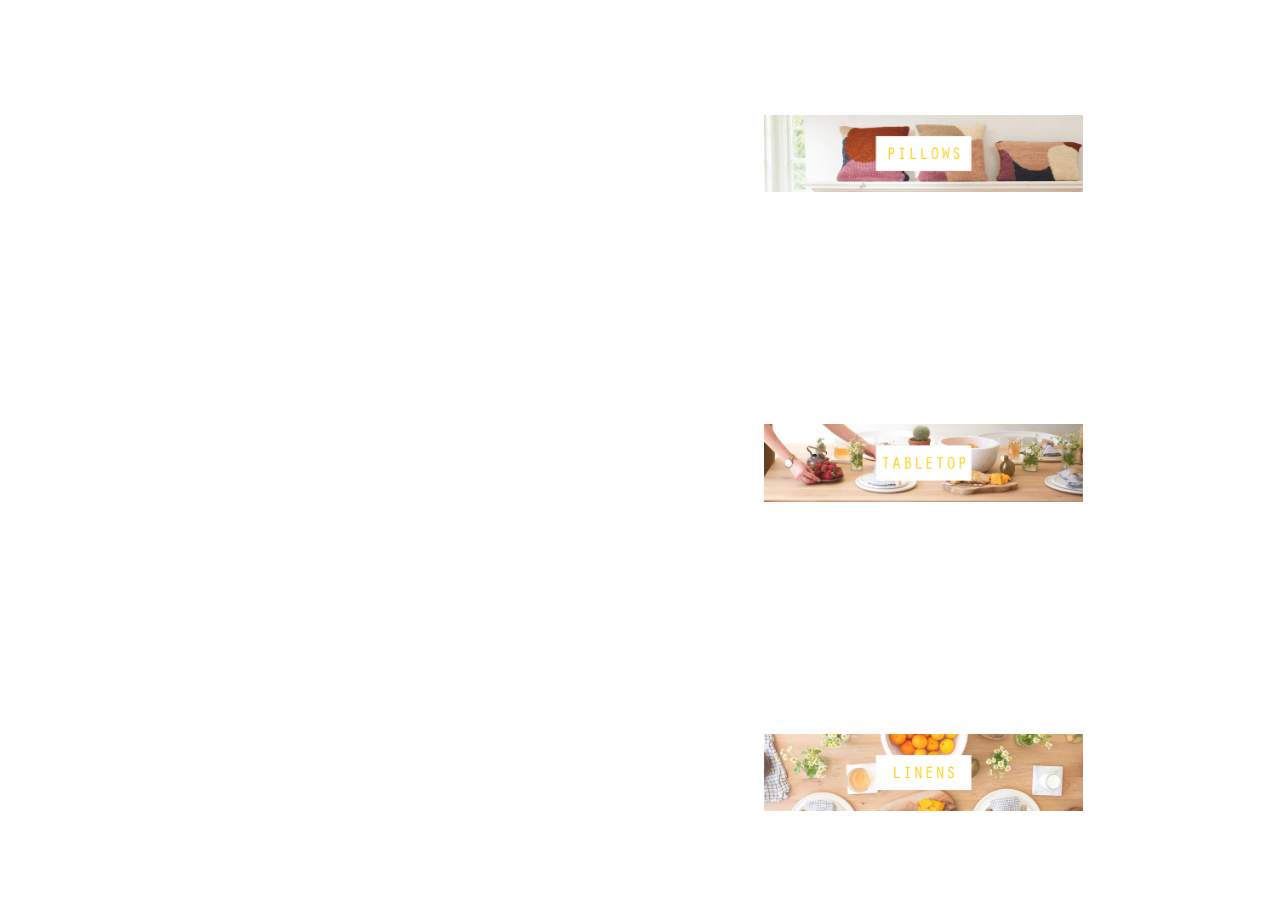
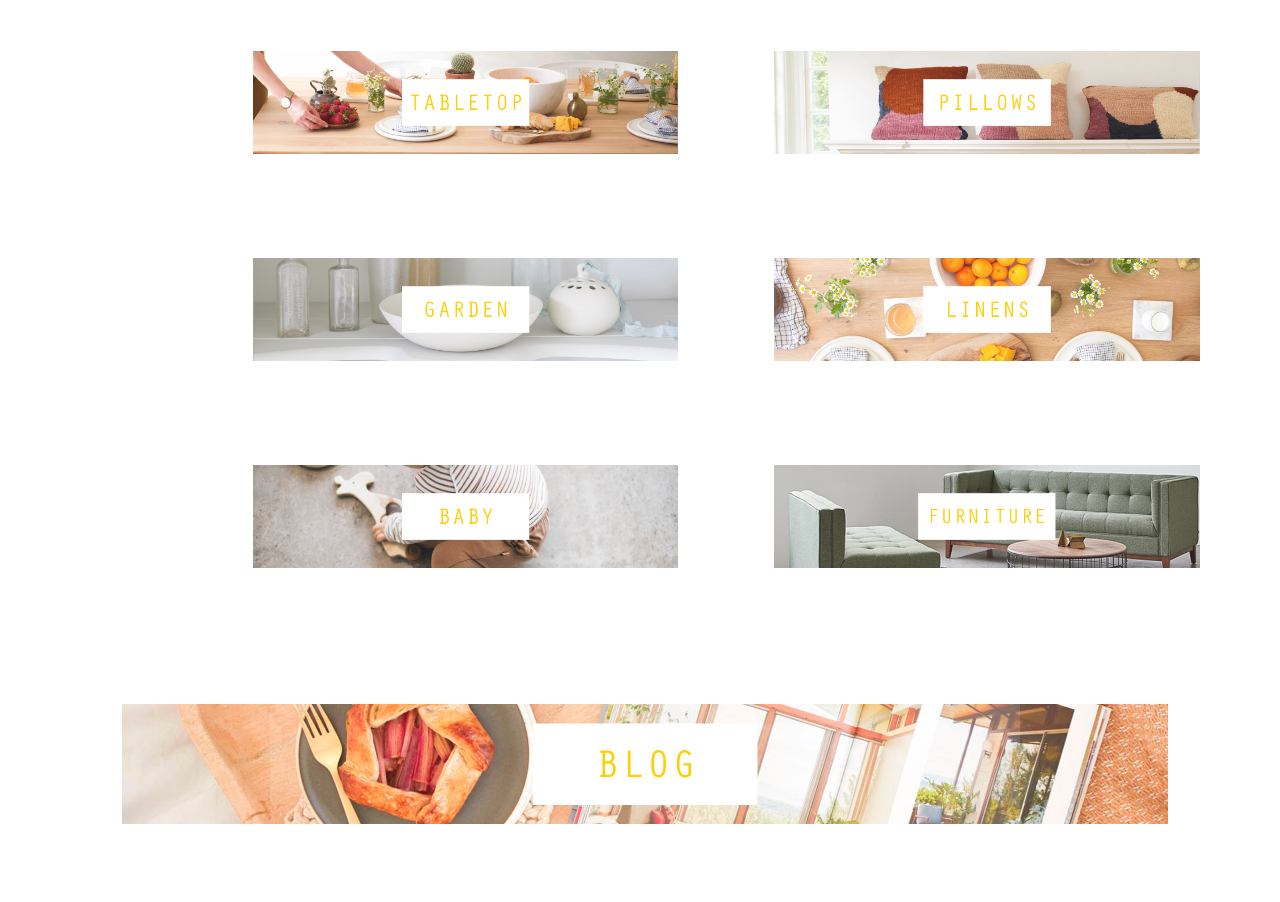
Before and after one commit to jessicacain/jessicacain.github.io, a plain HTML site: page unit_8/index.html in a window 1280 px wide. Shown: the part 1003-1905 px from the top of the page. Drawn offline with Linux system fonts and the light colour scheme.

Commit message:
updates to unit 8

```diff
--- a/unit_8/css/style.css
+++ b/unit_8/css/style.css
@@ -67,7 +67,8 @@ img{
 
 #hero {
 	width: 35%;
-	padding-left: 30em;
+	padding-left: 15em;
+	padding-right: 15em;
 }
 
 #two_column {
@@ -75,53 +76,76 @@ img{
 }
 
 #shop_pillows {
-	padding: 5em;
+	padding: 3em;
 	float: right;
 	width: 35%;
-	margin: 2em;
+}
+
+#shop_pillows img {
+	width: 100%;
 }
 
 #shop_tabletop {
-	padding: 5em;
+	padding: 3em;
 	float: right;
 	width: 35%;
-	margin: 2em;
+
+}
+
+#shop_tabletop img {
+	width: 100%;
 }
 
 #shop_garden {
-	padding: 5em;
+	padding: 3em;
 	float: right;
 	width: 35%;
-	margin: 2em;
+}
+
+#shop_garden img {
+	width: 100%;
 }
 
 #shop_furniture {
-	padding: 5em;
+	padding: 3em;
 	float: right;
 	width: 35%;
-	margin: 2em;
+}
+
+#shop_furniture img {
+	width: 100%;
 }
 
 #shop_baby {
-	padding: 5em;
+	padding: 3em;
 	float: right;
 	width: 35%;
-	margin: 2em;
+}
+
+#shop_baby img {
+	width: 100%;
 }
 
 #shop_linens {
-	padding: 5em;
+	padding: 3em;
 	float: right;
 	width: 35%;
-	margin: 2em;
+}
+
+#shop_linens img {
+	width: 100%;
 }
 
 #blog {
-	padding: 5em;
+	padding: 3em;
 	width: 86%;
 	float: right;
 	margin: 2em;
 	padding-right:3em;
+}
+
+#blog img {
+	width: 100%;
 }
 
 .clearfix:after {
```
